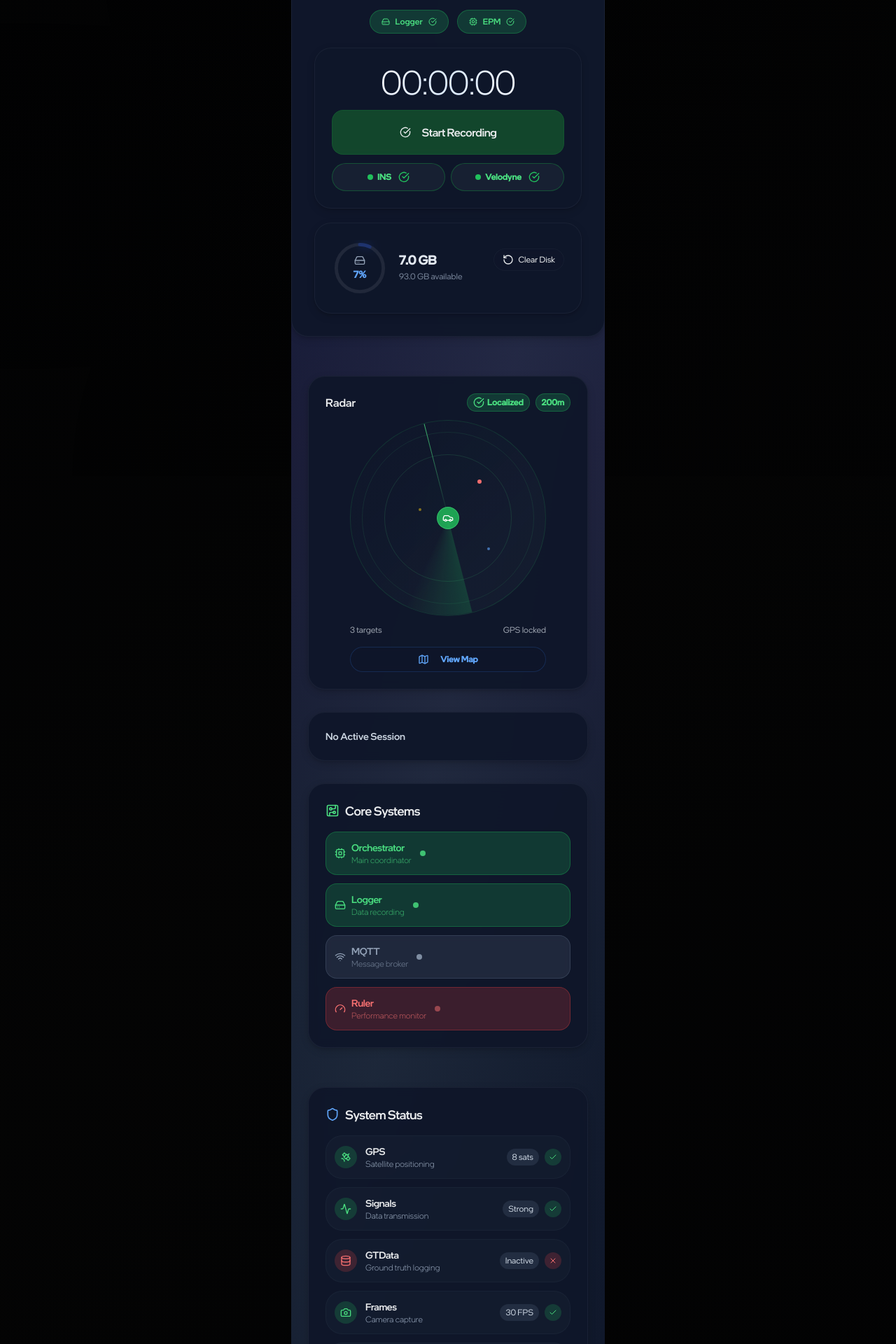
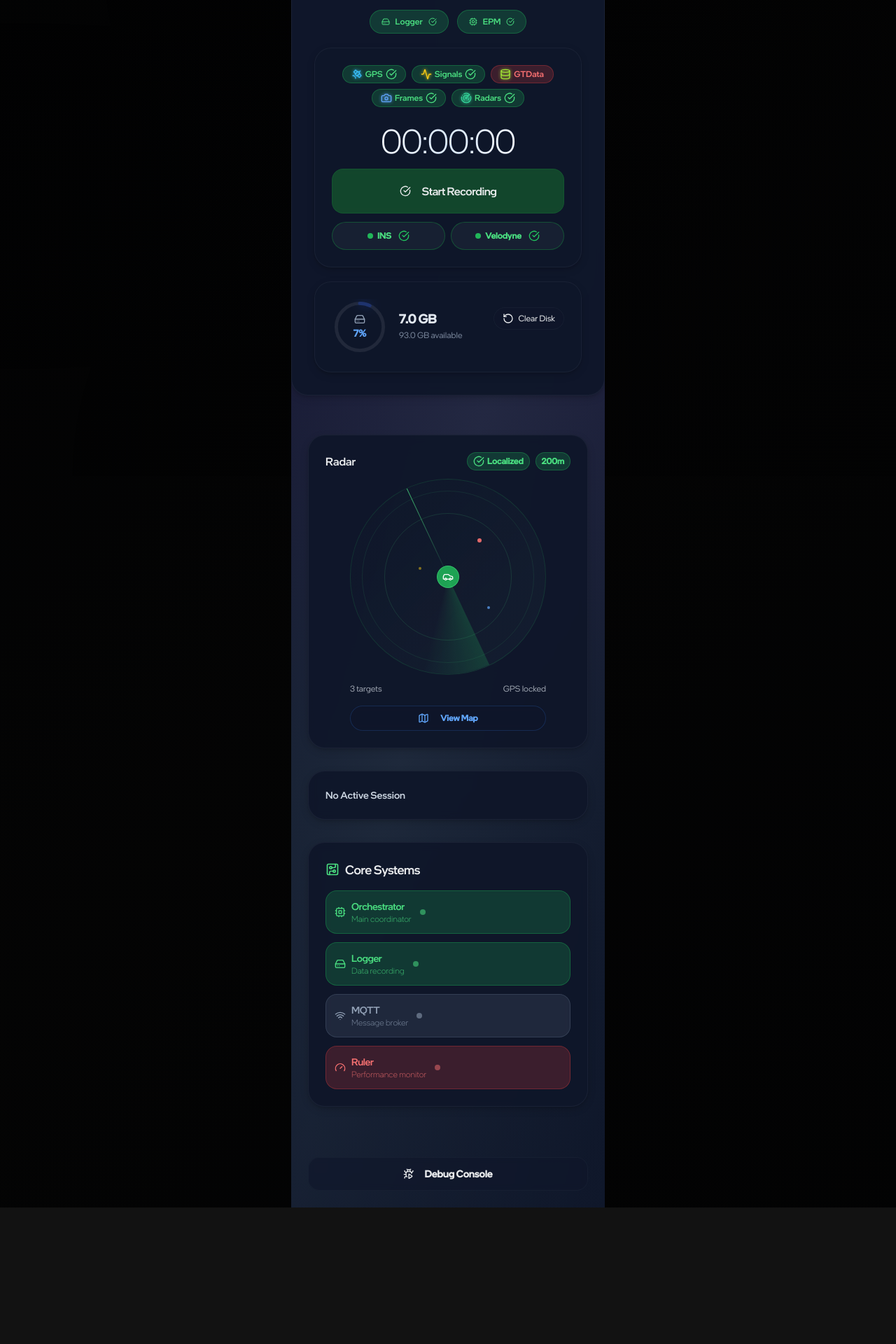
Before and after one commit to Nadavpe5/DCDAT4.0, a Next.js app: page / in a window 1280 px wide. Shown: the part 120-2040 px from the top of the page at 70% size. After the commit the page ends 1845 px from the top, so only its background shows below. Built offline with nearby package versions, Linux system fonts and the light colour scheme.

Commit message:
move system validations to above time and thin indicator

```diff
--- a/app/page.tsx
+++ b/app/page.tsx
@@ -250,7 +250,7 @@ export default function Dashboard() {
   // Additional state variables
   const [insChecked, setInsChecked] = useState(true)
   const [velodyneChecked, setVelodyneChecked] = useState(true)
-  const [testTrackMode, setTestTrackMode] = useState(false)
+  const [testTrackMode, setTestTrackMode] = useState<false | true | "pending">(false)
   const [timerInterval, setTimerInterval] = useState<NodeJS.Timeout | null>(null)
   const [startTime, setStartTime] = useState<Date | null>(null)
 
@@ -1081,16 +1081,85 @@ export default function Dashboard() {
 
           {/* Recording Timer and Controls */}
           <div className="card-modern p-6 rounded-3xl">
+            {/* --- Compact System Indicators (2 rows, above timer) --- */}
+            <div className="mb-6 flex flex-wrap gap-2 justify-center">
+              {/* Row 1 */}
+              <div className="flex flex-wrap gap-2 w-full justify-center">
+              <div className={cn(
+                "flex items-center rounded-full px-3 py-1 min-w-[90px] font-intel-medium text-xs transition-all duration-300",
+                gpsValid
+                ? "bg-green-500/20 text-green-400 border border-green-500/30"
+                : "bg-red-500/20 text-red-400 border border-red-500/30"
+              )}>
+                <span className="mr-1" role="img" aria-label="satellite">
+                <Satellite className="h-4 w-4" style={{ color: "#38bdf8", filter: "drop-shadow(0 0 2px #38bdf8)" }} />
+                </span>
+                GPS
+                {gpsValid && <CheckCircle className="h-4 w-4 ml-1 text-green-400" />}
+              </div>
+              <div className={cn(
+                "flex items-center rounded-full px-3 py-1 min-w-[90px] font-intel-medium text-xs transition-all duration-300",
+                signalsValid
+                ? "bg-green-500/20 text-green-400 border border-green-500/30"
+                : "bg-red-500/20 text-red-400 border border-red-500/30"
+              )}>
+                <span className="mr-1" role="img" aria-label="activity">
+                <Activity className="h-4 w-4" style={{ color: "#facc15", filter: "drop-shadow(0 0 2px #facc15)" }} />
+                </span>
+                Signals
+                {signalsValid && <CheckCircle className="h-4 w-4 ml-1 text-green-400" />}
+              </div>
+              <div className={cn(
+                "flex items-center rounded-full px-3 py-1 min-w-[90px] font-intel-medium text-xs transition-all duration-300",
+                gtDataValid
+                ? "bg-green-500/20 text-green-400 border border-green-500/30"
+                : "bg-red-500/20 text-red-400 border border-red-500/30"
+              )}>
+                <span className="mr-1" role="img" aria-label="database">
+                <Database className="h-4 w-4" style={{ color: "#a3e635", filter: "drop-shadow(0 0 2px #a3e635)" }} />
+                </span>
+                GTData
+                {gtDataValid && <CheckCircle className="h-4 w-4 ml-1 text-green-400" />}
+              </div>
+              </div>
+              {/* Row 2 */}
+              <div className="flex flex-wrap gap-2 w-full justify-center">
+              <div className={cn(
+                "flex items-center rounded-full px-3 py-1 min-w-[90px] font-intel-medium text-xs transition-all duration-300",
+                framesValid
+                ? "bg-green-500/20 text-green-400 border border-green-500/30"
+                : "bg-red-500/20 text-red-400 border border-red-500/30"
+              )}>
+                <span className="mr-1" role="img" aria-label="camera">
+                <Camera className="h-4 w-4" style={{ color: "#60a5fa", filter: "drop-shadow(0 0 2px #60a5fa)" }} />
+                </span>
+                Frames
+                {framesValid && <CheckCircle className="h-4 w-4 ml-1 text-green-400" />}
+              </div>
+              <div className={cn(
+                "flex items-center rounded-full px-3 py-1 min-w-[90px] font-intel-medium text-xs transition-all duration-300",
+                radarsValid
+                ? "bg-green-500/20 text-green-400 border border-green-500/30"
+                : "bg-red-500/20 text-red-400 border border-red-500/30"
+              )}>
+                <span className="mr-1" role="img" aria-label="radar">
+                <Radar className="h-4 w-4" style={{ color: "#34d399", filter: "drop-shadow(0 0 2px #34d399)" }} />
+                </span>
+                Radars
+                {radarsValid && <CheckCircle className="h-4 w-4 ml-1 text-green-400" />}
+              </div>
+              </div>
+            </div>
             {/* Digital Timer */}
             <div className="text-center mb-4">
               <div className="text-5xl font-intel-light bg-gradient-to-r from-white via-blue-100 to-white bg-clip-text text-transparent tracking-wider text-intel-display">
                 {time}
-                </div>
+              </div>
               {isRecording && (
                 <div className="flex items-center justify-center gap-1.5 mt-2">
                   <div className="w-2 h-2 bg-red-700 rounded-full"></div>
                   <span className="text-xs text-slate-400 font-intel-medium text-intel-display">RECORDING</span>
-              </div>
+                </div>
               )}
             </div>
 
@@ -1649,66 +1718,7 @@ export default function Dashboard() {
             </div>
         </div>
 
-        {/* System Validations */}
-        <div className="card-modern p-6 rounded-3xl">
-          <div className="flex items-center gap-2 mb-4">
-            <Shield className="h-5 w-5 text-blue-400" />
-            <div className="text-lg font-intel-medium text-intel-display">System Status</div>
-          </div>
-
-          <div className="space-y-3">
-            <ValidationItem
-              name="GPS"
-              isValid={gpsValid}
-              icon={<Satellite className="h-4 w-4" />}
-              description="Satellite positioning"
-              value={gpsValid ? "8 sats" : "No signal"}
-            />
-            <ValidationItem
-              name="Signals"
-              isValid={signalsValid}
-              icon={<Activity className="h-4 w-4" />}
-              description="Data transmission"
-              value={signalsValid ? "Strong" : "Weak"}
-            />
-            <ValidationItem
-              name="GTData"
-              isValid={gtDataValid}
-              icon={<Database className="h-4 w-4" />}
-              description="Ground truth logging"
-              value={gtDataValid ? "Active" : "Inactive"}
-            />
-            <ValidationItem
-              name="Frames"
-              isValid={framesValid}
-              icon={<Camera className="h-4 w-4" />}
-              description="Camera capture"
-              value={framesValid ? "30 FPS" : "0 FPS"}
-            />
-            <ValidationItem
-              name="Radars"
-              isValid={radarsValid}
-              icon={<Radar className="h-4 w-4" />}
-              description="Sensor array"
-              value={radarsValid ? "4 active" : "0 active"}
-            />
-            </div>
-
-            {testTrackMode && (validTTReps > 0 || invalidTTReps > 0) && (
-            <div className="mt-3 pt-3 border-t border-white/5 space-y-1">
-              <div className="flex items-center justify-between text-xs">
-                <span className="text-green-400 flex items-center gap-1">
-                  <Check className="h-3 w-3" />
-                  Valid: {validTTReps}
-                </span>
-                <span className="text-red-400 flex items-center gap-1">
-                  <X className="h-3 w-3" />
-                  Invalid: {invalidTTReps}
-                </span>
-                </div>
-                </div>
-          )}
-        </div>
+        {/* System Validations removed */}
 
         {/* Logging Mode Button */}
         <Button
@@ -1717,6 +1727,7 @@ export default function Dashboard() {
           className="mt-4 btn-modern"
         >
           <BugPlay className="w-4 h-4 mr-1.5" />
+
           Debug Console
         </Button>
 
```
